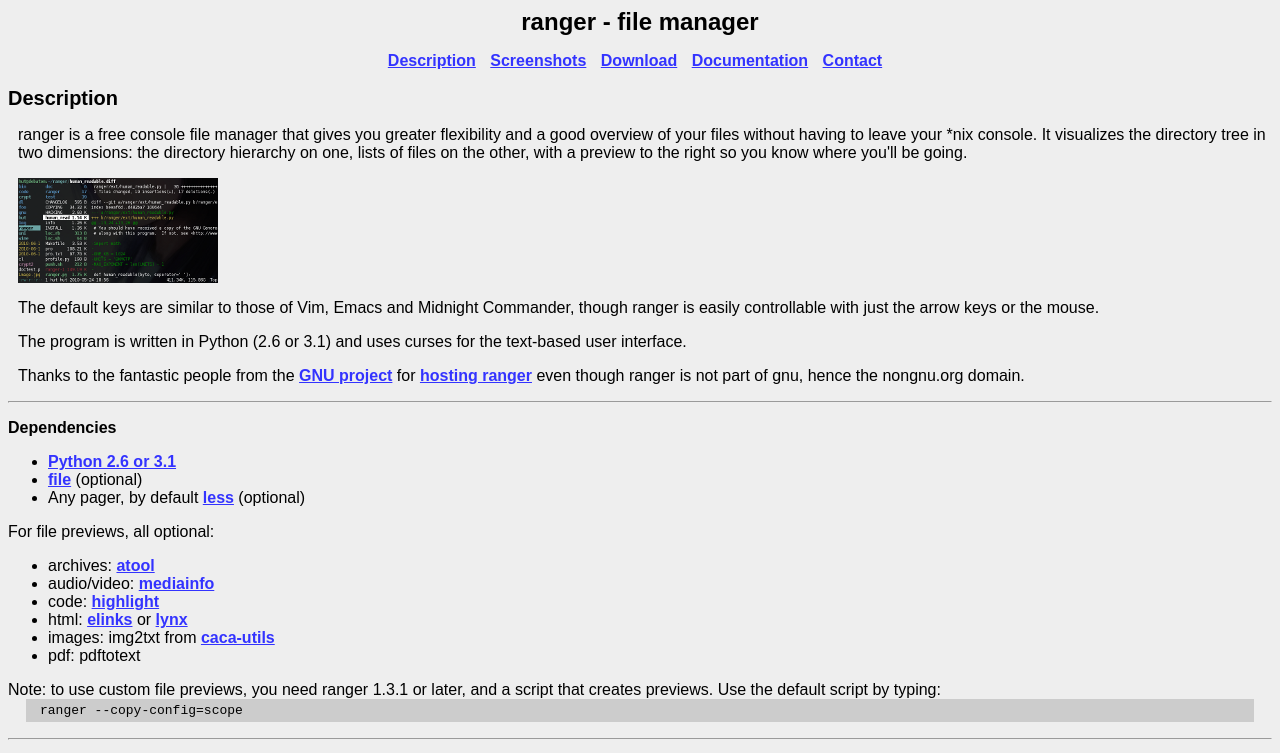
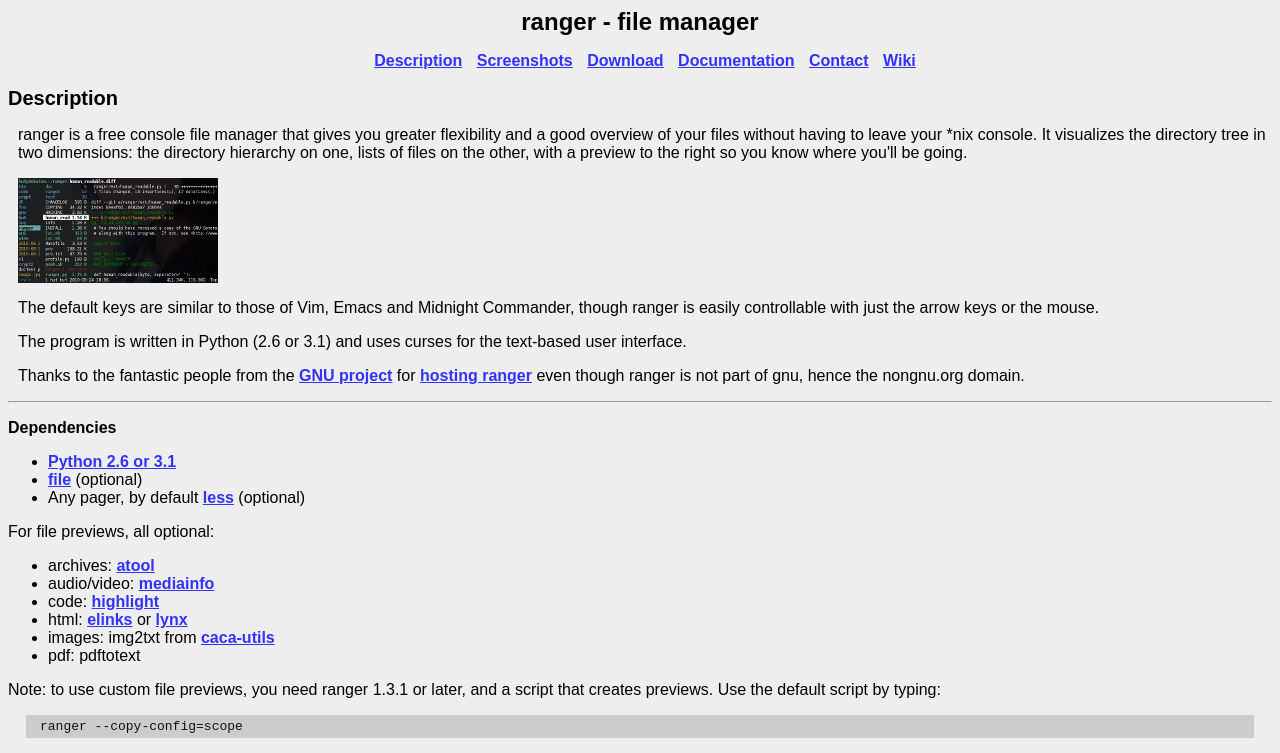
Before and after one commit to ranger/ranger.github.io, a plain HTML site: page index.html in a window 1280 px wide. Shown: the top 753 px of the page. Drawn offline with Linux system fonts and the light colour scheme.

Commit message:
added wiki link

```diff
--- a/index.html
+++ b/index.html
@@ -5,12 +5,13 @@
   <meta http-equiv="Content-Type" content="text/html; charset=utf-8" />
 </head><body>
 <h1>ranger - file manager</h1>
-<div style="text-align: center;">
-  <a href="index.html" class="menu">Description</a>
-  <a href="screenshots.html" class="menu">Screenshots</a>
-  <a href="download.html" class="menu">Download</a>
-  <a href="documentation.html" class="menu">Documentation</a>
-  <a href="contact.html" class="menu">Contact</a>
+<div class="menu">
+  <a href="index.html">Description</a>
+  <a href="screenshots.html">Screenshots</a>
+  <a href="download.html">Download</a>
+  <a href="documentation.html">Documentation</a>
+  <a href="contact.html">Contact</a>
+  <a href="http://ourproject.org/moin/projects/ranger">Wiki</a>
 </div>
 <p><h2>Description</h2></p>
 <p>ranger is a free console file manager that gives you greater flexibility
@@ -38,8 +39,8 @@ For file previews, all optional:<ul>
 <li>images: img2txt from <a href="http://caca.zoy.org/wiki/libcaca">caca-utils</a></li>
 <li>pdf: pdftotext</li>
 </ul>
-Note: to use custom file previews, you need ranger 1.3.1 or later, and a script that creates previews. Use the default script by typing:
-<div class='code'>ranger --copy-config=scope</div></p>
+Note: to use custom file previews, you need ranger 1.3.1 or later, and a script that creates previews. Use the default script by typing:</p>
+<p><div class='code'>ranger --copy-config=scope</div></p>
 <p><hr /></p>
 <p><h3>Features</h3><ul>
 <li>Multi-column display (Miller Columns)</li>
--- a/ranger.css
+++ b/ranger.css
@@ -1,19 +1,23 @@
 body {
   background: #EEEEEE;
+  color: #000000;
   font-family: sans-serif;
 }
 h1 {
+  font-size: 24px;
   text-align: center;
-  font-size: 24px;
 }
 h2 {
-  font-size: 20px;
+  font-size: 20;
 }
 h3 {
   font-size: 16px;
 }
-a.menu {
-  margin-right: 10px;
+div.menu {
+  text-align: center;
+}
+div.menu a {
+  margin-left: 10px;
 }
 a {
   font-weight: bold;
@@ -30,6 +34,7 @@ img {
 }
 div.code {
   background-color :#CCCCCC;
+  color: #111;
   padding: 4px 14px;
   margin-left: 18px;
   margin-right: 18px;
```
Also changed, not shown: contact.html (+7 -6 lines), documentation.html (+7 -6 lines), download.html (+7 -6 lines), screenshots.html (+7 -6 lines).
